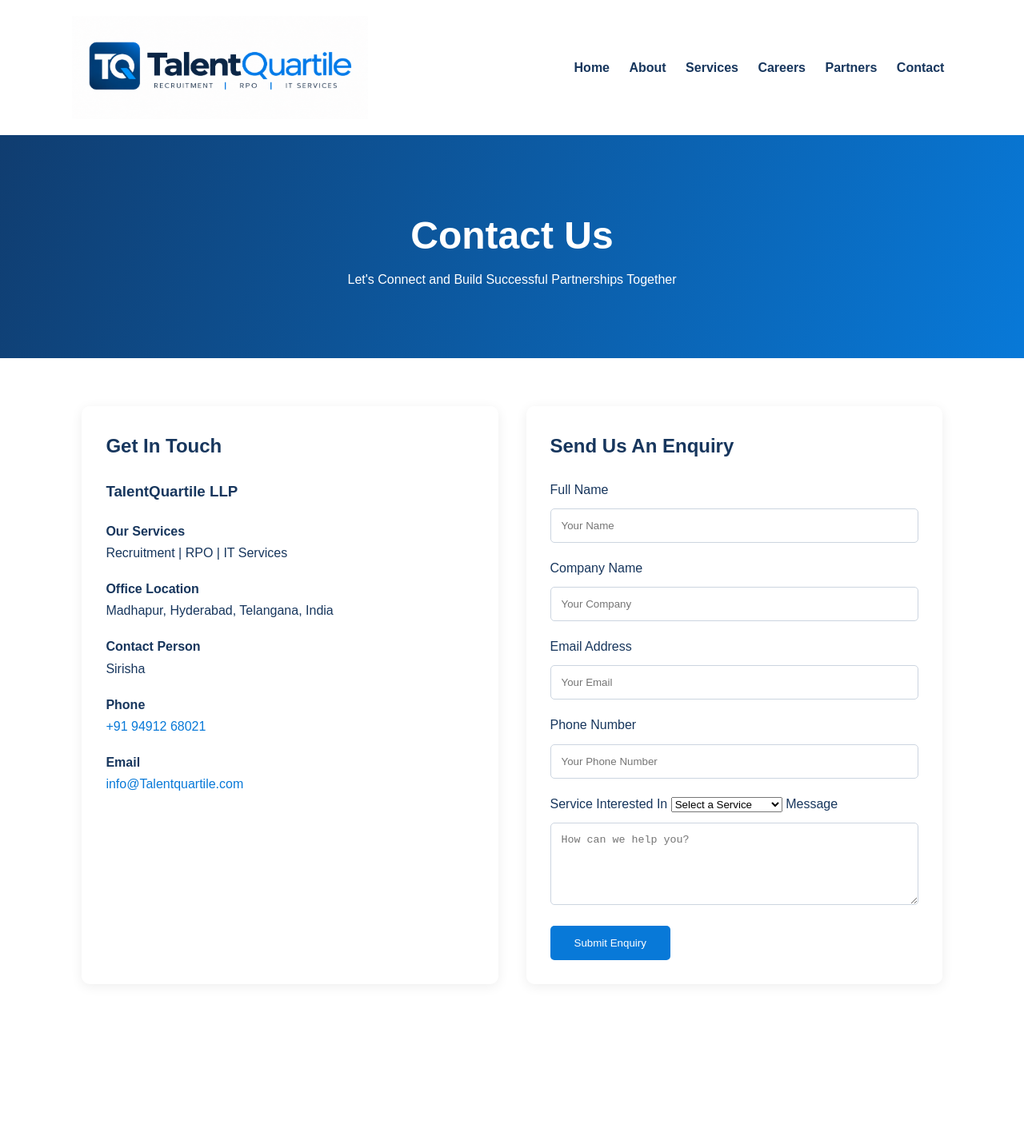
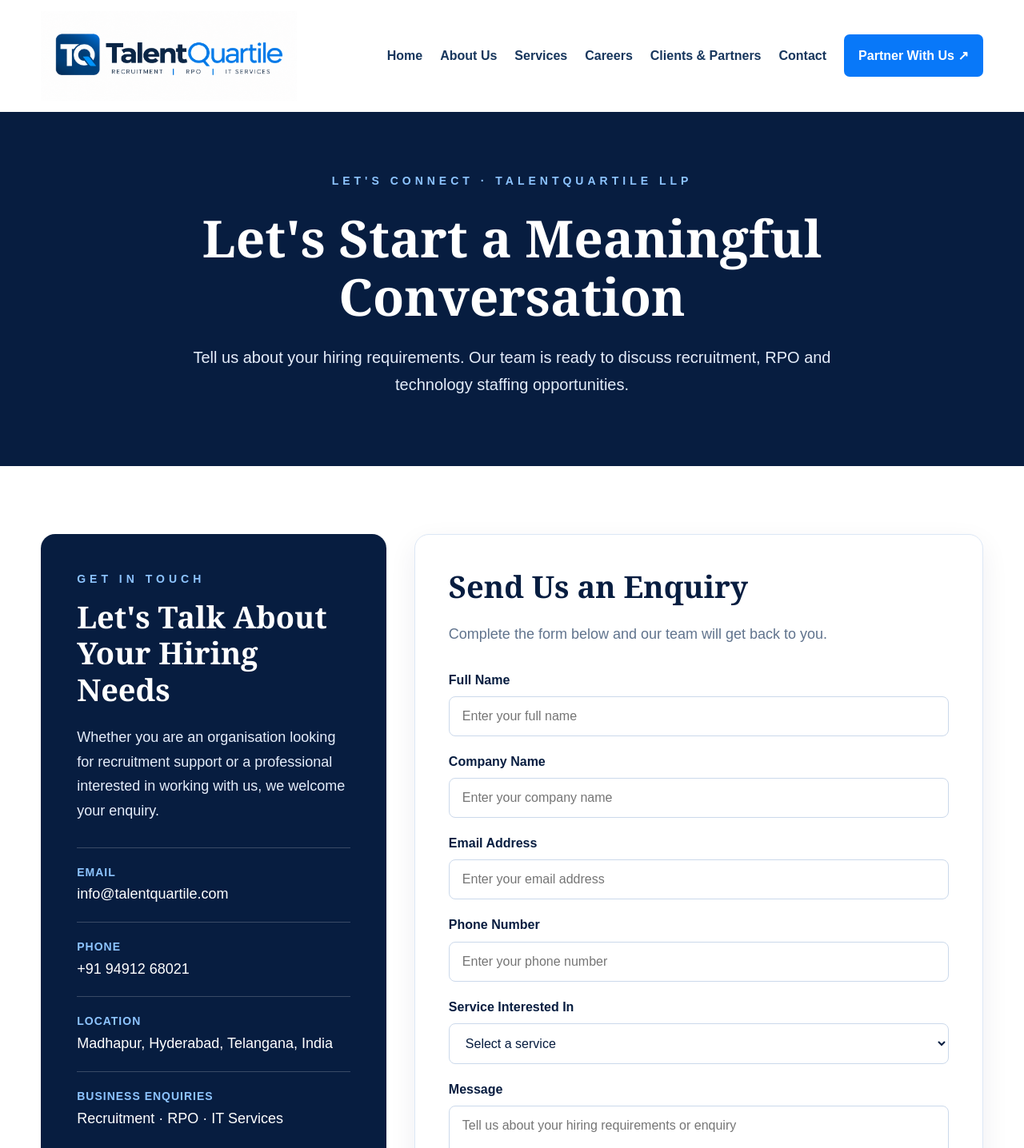
Before and after one commit to anilnaidu1425/talentquartile--Website, a plain HTML site: page contact.html in a window 1280 px wide. Shown: the top 1436 px of the page at 80% size. Before the commit the page ends 1291 px from the top, so only its background shows below. Drawn offline with Linux system fonts and the light colour scheme.

Commit message:
Update contact.html

```diff
--- a/contact.html
+++ b/contact.html
@@ -5,182 +5,192 @@
 <meta charset="UTF-8">
 <meta name="viewport" content="width=device-width, initial-scale=1.0">
 <title>Contact Us | TalentQuartile LLP</title>
-
+<meta name="description" content="Contact TalentQuartile LLP for recruitment, RPO, staffing and IT hiring enquiries.">
 <style>
-* { box-sizing: border-box; margin: 0; padding: 0; }
-
-body {
-    font-family: Arial, sans-serif;
-    color: #17365d;
-    line-height: 1.7;
+*{box-sizing:border-box;margin:0;padding:0}
+:root{--navy:#071d40;--blue:#0878f9;--light:#f2f7fd;--text:#17365d}
+body{font-family:Arial,Helvetica,sans-serif;color:var(--text);line-height:1.7;background:#fff}
+a{text-decoration:none;color:inherit}
+header{min-height:120px;padding:14px 4%;display:flex;align-items:center;justify-content:space-between;gap:25px;background:#fff;box-shadow:0 2px 12px rgba(0,0,0,.07)}
+.logo img{width:320px;max-width:100%;height:auto;display:block}
+nav{display:flex;align-items:center;gap:22px;flex-wrap:wrap}
+nav a{font-weight:700;font-size:16px;white-space:nowrap}
+nav a:hover{color:var(--blue)}
+nav .partner{background:var(--blue);color:white;padding:13px 18px;border-radius:7px}
+.hero{background:var(--navy);color:white;text-align:center;padding:75px 20px 85px}
+.eyebrow{font-size:14px;letter-spacing:5px;font-weight:bold;color:#8dc4ff;text-transform:uppercase}
+.hero h1{font-family:Georgia,serif;font-size:clamp(38px,5vw,64px);line-height:1.15;max-width:950px;margin:22px auto}
+.hero p{font-size:20px;max-width:850px;margin:auto;color:#e5edfa}
+.contact-section{max-width:1450px;margin:0 auto;padding:85px 4%;display:grid;grid-template-columns:.85fr 1.4fr;gap:35px;align-items:start}
+.contact-panel{background:var(--navy);color:white;padding:45px;border-radius:18px}
+.contact-panel .eyebrow{margin-bottom:12px}
+.contact-panel h2,.form-panel h2{font-family:Georgia,serif;font-size:38px;line-height:1.2;margin-bottom:22px}
+.contact-panel>p{font-size:18px;color:#e5edfa;margin-bottom:30px}
+.detail{border-top:1px solid rgba(255,255,255,.2);padding:19px 0}
+.detail strong{display:block;color:#8dc4ff;font-size:14px;letter-spacing:1px;text-transform:uppercase}
+.detail a,.detail span{font-size:18px;overflow-wrap:anywhere}
+.contact-note{margin-top:25px;padding:18px;background:rgba(255,255,255,.08);border-radius:10px;color:#e5edfa}
+.form-panel{padding:42px;background:#fff;border:1px solid #dce7f5;border-radius:18px;box-shadow:0 12px 35px rgba(7,29,64,.07)}
+.form-panel h2{color:var(--navy)}
+.form-panel>p{font-size:18px;color:#60738d;margin-bottom:28px}
+form label{display:block;font-weight:700;margin:18px 0 7px;color:var(--navy)}
+form input,form select,form textarea{width:100%;padding:15px 16px;border:1px solid #cbd9eb;border-radius:8px;font:16px Arial,sans-serif;color:var(--navy);background:#fff}
+form input:focus,form select:focus,form textarea:focus{outline:2px solid #9bc9ff;border-color:var(--blue)}
+form textarea{resize:vertical;min-height:140px}
+form button{width:100%;margin-top:25px;padding:17px;background:var(--blue);border:0;border-radius:8px;color:white;font-size:18px;font-weight:bold;cursor:pointer}
+form button:hover{background:#0565d5}
+.form-note{font-size:14px;color:#60738d;margin-top:14px}
+footer{background:#061832;color:#dce7f5;padding:45px 6% 25px}
+.footer-inner{max-width:1350px;margin:auto;display:grid;grid-template-columns:2fr 1fr 1fr;gap:35px}
+footer h3{color:white;margin-bottom:14px}
+footer a{display:block;margin:7px 0;color:#dce7f5}
+footer a:hover{color:#8dc4ff}
+.copyright{border-top:1px solid #31435e;margin-top:30px;padding-top:20px;text-align:center;font-size:14px}
+@media(max-width:1000px){
+header{flex-direction:column}
+nav{justify-content:center}
+.contact-section{grid-template-columns:1fr}
 }
-
-header {
-    padding: 20px 7%;
-    display: flex;
-    justify-content: space-between;
-    align-items: center;
-    flex-wrap: wrap;
-    background: white;
-}
-
-.logo { width: 370px; max-width: 100%; }
-
-nav a {
-    text-decoration: none;
-    color: #17365d;
-    margin: 0 10px;
-    font-weight: bold;
-}
-
-.hero {
-    background: linear-gradient(110deg, #103d70, #0879d8);
-    color: white;
-    text-align: center;
-    padding: 85px 20px;
-}
-
-.hero h1 { font-size: 48px; }
-
-section { padding: 60px 8%; }
-
-.contact-container {
-    display: grid;
-    grid-template-columns: repeat(auto-fit, minmax(280px, 1fr));
-    gap: 35px;
-}
-
-.contact-info, .contact-form {
-    padding: 30px;
-    border-radius: 10px;
-    box-shadow: 0 3px 15px #00000012;
-}
-
-h2, h3 { margin-bottom: 20px; }
-
-.contact-info p { margin-bottom: 18px; }
-
-.contact-info a {
-    color: #0879d8;
-    text-decoration: none;
-}
-
-input, textarea {
-    width: 100%;
-    padding: 13px;
-    margin: 10px 0 18px;
-    border: 1px solid #ccd5e0;
-    border-radius: 5px;
-}
-
-button {
-    background: #0879d8;
-    color: white;
-    padding: 14px 30px;
-    border: none;
-    border-radius: 5px;
-}
-
-footer {
-    background: #102f52;
-    color: white;
-    text-align: center;
-    padding: 25px;
-}
-
-@media(max-width:768px) {
-    header { justify-content: center; gap: 15px; }
-    nav { text-align: center; }
-    nav a { display: inline-block; margin: 6px; }
-    .hero h1 { font-size: 35px; }
+@media(max-width:600px){
+header{padding:18px}
+.logo img{width:260px}
+nav{gap:12px}
+nav a{font-size:14px}
+.hero{padding:55px 18px}
+.hero p{font-size:17px}
+.contact-section{padding:45px 18px}
+.contact-panel,.form-panel{padding:27px 22px}
+.contact-panel h2,.form-panel h2{font-size:30px}
+.footer-inner{grid-template-columns:1fr}
 }
 </style>
 </head>
-
 <body>
 
 <header>
-<img src="Talent%20Quartile%20Logo.png" class="logo" alt="TalentQuartile Logo">
-
+<a class="logo" href="index.html">
+<img src="Talent%20Quartile%20Logo.png" alt="TalentQuartile LLP">
+</a>
 <nav>
 <a href="index.html">Home</a>
-<a href="about.html">About</a>
+<a href="about.html">About Us</a>
 <a href="services.html">Services</a>
 <a href="careers.html">Careers</a>
-<a href="partners.html">Partners</a>
+<a href="partners.html">Clients &amp; Partners</a>
 <a href="contact.html">Contact</a>
+<a class="partner" href="partners.html">Partner With Us ↗</a>
 </nav>
 </header>
 
-<div class="hero">
-<h1>Contact Us</h1>
-<p>Let's Connect and Build Successful Partnerships Together</p>
+<section class="hero">
+<div class="eyebrow">LET'S CONNECT · TALENTQUARTILE LLP</div>
+<h1>Let's Start a Meaningful Conversation</h1>
+<p>Tell us about your hiring requirements. Our team is ready to discuss recruitment, RPO and technology staffing opportunities.</p>
+</section>
+
+<main class="contact-section">
+
+<section class="contact-panel">
+<div class="eyebrow">GET IN TOUCH</div>
+<h2>Let's Talk About Your Hiring Needs</h2>
+<p>Whether you are an organisation looking for recruitment support or a professional interested in working with us, we welcome your enquiry.</p>
+
+<div class="detail">
+<strong>Email</strong>
+<a href="mailto:info@talentquartile.com">info@talentquartile.com</a>
 </div>
 
-<section>
-<div class="contact-container">
-
-<div class="contact-info">
-<h2>Get In Touch</h2>
-
-<h3>TalentQuartile LLP</h3>
-
-<p><b>Our Services</b><br>
-Recruitment | RPO | IT Services</p>
-
-<p><b>Office Location</b><br>
-Madhapur, Hyderabad, Telangana, India</p>
-
-<p><b>Contact Person</b><br>
-Sirisha</p>
-
-<p><b>Phone</b><br>
-<a href="tel:+919491268021">+91 94912 68021</a></p>
-
-<p><b>Email</b><br>
-<a href="mailto:HR@Talentquartile.com">
-info@Talentquartile.com</a></p>
-
+<div class="detail">
+<strong>Phone</strong>
+<a href="tel:+919491268021">+91 94912 68021</a>
 </div>
 
-<div class="contact-form">
-<h2>Send Us An Enquiry</h2>
+<div class="detail">
+<strong>Location</strong>
+<span>Madhapur, Hyderabad, Telangana, India</span>
+</div>
 
+<div class="detail">
+<strong>Business Enquiries</strong>
+<span>Recruitment · RPO · IT Services</span>
+</div>
+
+<div class="contact-note">
+We welcome business enquiries from India and the United States. Share your requirements and our team will get in touch.
+</div>
+</section>
+
+<section class="form-panel">
+<h2>Send Us an Enquiry</h2>
+<p>Complete the form below and our team will get back to you.</p>
 
 <form action="https://formsubmit.co/info@talentquartile.com" method="POST">
+
 <input type="hidden" name="_next" value="https://anilnaidu1425.github.io/talentquartile--Website/thank-you.html">
-
 <input type="hidden" name="_subject" value="New Website Enquiry - TalentQuartile">
 <input type="hidden" name="_template" value="table">
-
 <input type="text" name="_honey" style="display:none">
 
-    <label>Full Name</label>
-    <input type="text" name="name" placeholder="Your Name" required>
+<label for="name">Full Name</label>
+<input id="name" type="text" name="name" placeholder="Enter your full name" required>
 
-    <label>Company Name</label>
-    <input type="text" name="company" placeholder="Your Company">
+<label for="company">Company Name</label>
+<input id="company" type="text" name="company" placeholder="Enter your company name">
 
-    <label>Email Address</label>
-    <input type="email" name="email" placeholder="Your Email" required>
+<label for="email">Email Address</label>
+<input id="email" type="email" name="email" placeholder="Enter your email address" required>
 
-    <label>Phone Number</label>
-    <input type="tel" name="phone" placeholder="Your Phone Number" required>
+<label for="phone">Phone Number</label>
+<input id="phone" type="tel" name="phone" placeholder="Enter your phone number" required>
 
-    <label>Service Interested In</label>
-    <select name="service" required>
-        <option value="">Select a Service</option>
+<label for="service">Service Interested In</label>
+<select id="service" name="service" required>
+<option value="">Select a service</option>
 <option>IT Recruitment</option>
 <option>Non-IT Recruitment</option>
 <option>RPO Services</option>
-        <option>IT Services</option>
-        <option>Staffing</option>
+<option>IT Technology Staffing</option>
+<option>US Staffing</option>
+<option>Indian Domestic Recruitment</option>
 <option>Other</option>
 </select>
 
-    <label>Message</label>
-    <textarea name="message" rows="5" placeholder="How can we help you?" required></textarea>
+<label for="message">Message</label>
+<textarea id="message" name="message" placeholder="Tell us about your hiring requirements or enquiry" required></textarea>
 
-    <button type="submit">Submit Enquiry</button>
+<button type="submit">Submit Enquiry →</button>
+<p class="form-note">Your enquiry will be sent to the TalentQuartile business team.</p>
 
 </form>
+</section>
+
+</main>
+
+<footer>
+<div class="footer-inner">
+<div>
+<h3>TalentQuartile LLP</h3>
+<p>Recruitment | RPO | IT Services</p>
+<p>Connecting businesses with talent across India and the United States.</p>
+</div>
+<div>
+<h3>Quick Links</h3>
+<a href="index.html">Home</a>
+<a href="about.html">About Us</a>
+<a href="services.html">Services</a>
+<a href="careers.html">Careers</a>
+</div>
+<div>
+<h3>Contact</h3>
+<a href="mailto:info@talentquartile.com">info@talentquartile.com</a>
+<a href="tel:+919491268021">+91 94912 68021</a>
+<a href="partners.html">Partner With Us</a>
+</div>
+</div>
+<div class="copyright">
+© 2026 TalentQuartile LLP. All Rights Reserved.
+</div>
+</footer>
+
+</body>
+</html>
```
Lines whose indentation alone changed are shown as unchanged.
